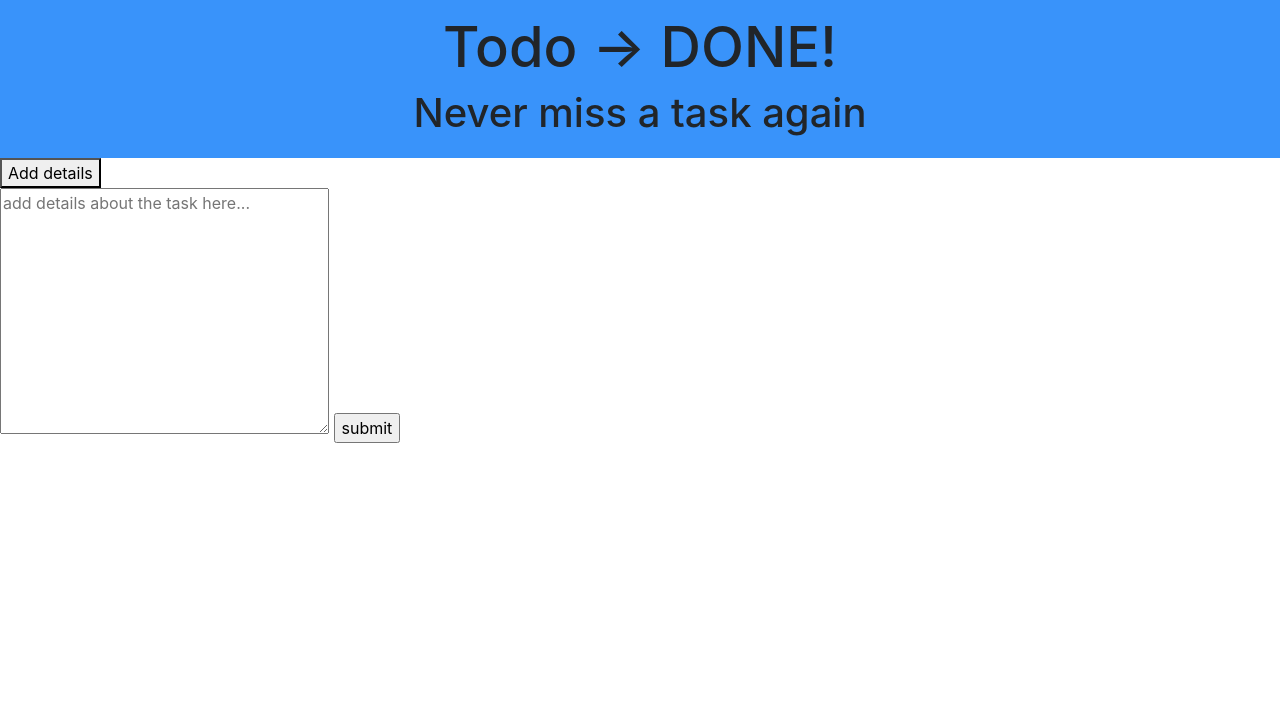
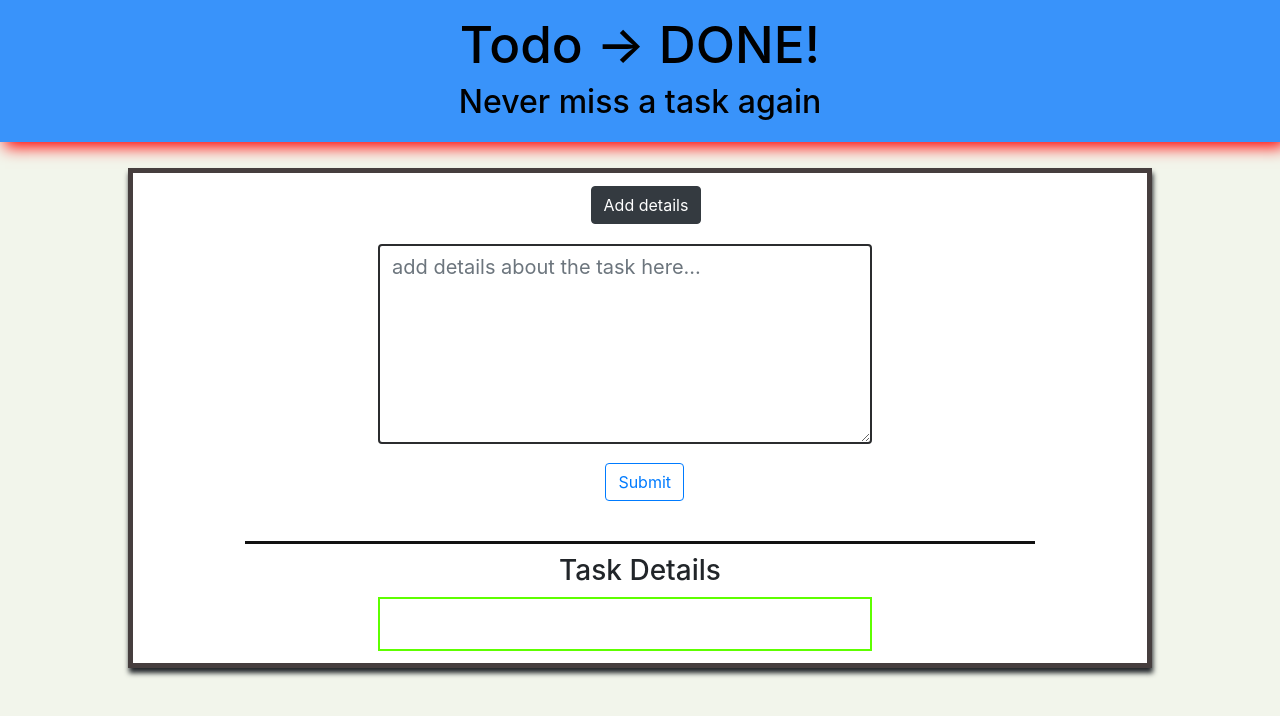
Before and after one commit to subhrapaladhi/Todo-app, a website: page Frontend/details.html in a window 1280 px wide. Drawn offline with nearby package versions, Linux system fonts and the light colour scheme; files whose address does not match are found by name.

Commit message:
details page css added

```diff
--- a/Frontend/css/details.css
+++ b/Frontend/css/details.css
@@ -4,19 +4,70 @@ html,body{
     width: 100%;
     height: 100%;
     position: relative;
+    background: rgb(242, 245, 235);;
 }
 
 .head{
     background: rgb(57, 147, 250);
     padding: 1%;
+    box-shadow: 5px 5px 15px red;
+    color: rgb(0, 0, 0);
 }
 
 .head h1{
     text-align: center;
-    font-size: 350%;
+    font-size: 320%;
     margin-top: 1px;
 }
 .head h2{
     text-align: center;
-    font-size: 250%;
+    font-size: 200%;
 }
+
+/* ----------------- */
+
+.details{
+    border: 5px solid rgb(70, 62, 62);
+    background: rgb(255, 255, 255);
+    width: 80%;
+    margin: 2% 0 1% 10%;
+    padding: 1%;
+    box-shadow: 1px 5px 5px;
+}
+
+div.details div#addDetails button{
+    margin-left: 45%;
+}
+
+div#form form#detailsform textarea#details{
+    display: block;
+    width: 50%;
+    height: 200px;
+    margin-top: 2%;
+    margin-left: 23.5%;
+    border: 2px solid rgb(43, 44, 46);
+    font-size: 125%;
+}
+
+div#form form#detailsform input{
+    margin-top: 2%;
+    margin-left: 46.5%;
+}
+
+div#showdetails h3{
+    text-align: center;
+    margin-top: 4%;
+    margin-left: 10%;
+    padding-top: 1%;
+    width: 80%;
+    border-top: solid rgb(17, 17, 17);
+}
+
+div#showdetails div#detailstext{
+    border: 2px solid rgb(94, 255, 0);
+    width: 50%;
+    margin-top: 1%;
+    margin-left: 23.5%;
+    padding: 2.5% 1%;
+    font-size: 125%;
+}
--- a/Frontend/css/homepage.css
+++ b/Frontend/css/homepage.css
@@ -4,22 +4,26 @@ html,body{
     width: 100%;
     height: 100%;
     position: relative;
+    background: rgb(242, 245, 235);;
 }
 
 .head{
     background: rgb(57, 147, 250);
     padding: 1%;
+    box-shadow: 5px 5px 15px red;
+    color: rgb(0, 0, 0);
 }
 
 .head h1{
     text-align: center;
-    font-size: 350%;
+    font-size: 320%;
     margin-top: 1px;
 }
 .head h2{
     text-align: center;
-    font-size: 250%;
+    font-size: 200%;
 }
+
 
 /* -------------- */
 
@@ -72,17 +76,16 @@ div.taskList ul.list-group li span{
 }
 
 div.taskList ul.list-group li span:hover{
-    font-weight: 500;
     color: #6ce000;
 }
 
 div.taskList ul.list-group li button{
     width: 15%;
-    height: 50px;
+    height: 49px;
     font-size: 150%;
     font-weight: 400;
     border-radius: 0;
-    border: 4px solid #dc3545;
+    border: 1px solid #dc3545;
     background: #dc3545;
 }
 
--- a/Frontend/css/login_signup.css
+++ b/Frontend/css/login_signup.css
@@ -4,21 +4,24 @@ html,body{
     width: 100%;
     height: 100%;
     position: relative;
+    background: rgb(242, 245, 235);;
 }
 
 .head{
     background: rgb(57, 147, 250);
     padding: 1%;
+    box-shadow: 5px 5px 15px red;
+    color: rgb(0, 0, 0);
 }
 
 .head h1{
     text-align: center;
-    font-size: 350%;
+    font-size: 320%;
     margin-top: 1px;
 }
 .head h2{
     text-align: center;
-    font-size: 250%;
+    font-size: 200%;
 }
 
 /* ------------------- */
--- a/Frontend/details.html
+++ b/Frontend/details.html
@@ -5,8 +5,9 @@
     <meta name="viewport" content="width=device-width, initial-scale=1.0">
     <meta http-equiv="X-UA-Compatible" content="ie=edge">
     <script src="https://code.jquery.com/jquery-3.4.1.min.js" integrity="sha256-CSXorXvZcTkaix6Yvo6HppcZGetbYMGWSFlBw8HfCJo=" crossorigin="anonymous"></script>
+    <link rel="stylesheet" href="https://stackpath.bootstrapcdn.com/bootstrap/4.3.1/css/bootstrap.min.css" integrity="sha384-ggOyR0iXCbMQv3Xipma34MD+dH/1fQ784/j6cY/iJTQUOhcWr7x9JvoRxT2MZw1T" crossorigin="anonymous">
     <link rel="stylesheet" href="../Frontend/css/details.css">
-    <link rel="stylesheet" href="https://stackpath.bootstrapcdn.com/bootstrap/4.3.1/css/bootstrap.min.css" integrity="sha384-ggOyR0iXCbMQv3Xipma34MD+dH/1fQ784/j6cY/iJTQUOhcWr7x9JvoRxT2MZw1T" crossorigin="anonymous">
+
     <title>Todo</title>
 </head>
 <body>
@@ -17,15 +18,16 @@
 
     <div class="details">
         <div id="addDetails">
-            <button onclick="showTextBox()"></button>           <!--&#43; Details-->
+            <button class="btn btn-dark" onclick="showTextBox()"></button>           <!--&#43; Details-->
         </div>
         <div id="form">
             <form action="" id="detailsform" onsubmit="event.preventDefault(); return addDetails()">
-                <textarea name="details" id="details" cols="30" rows="10" placeholder="add details about the task here..." form="detailsform"></textarea>
-                <input type="submit" value="submit">
+                <textarea class="form-control" name="details" id="details" cols="30" rows="10" placeholder="add details about the task here..." form="detailsform"></textarea>
+                <input class="btn btn-outline-primary" type="submit" value="Submit">
             </form>
         </div>
         <div id="showdetails">
+            <h3>Task Details</h3>
             <div id="detailstext" style="white-space: pre-wrap;"></div>
         </div>
 
```
